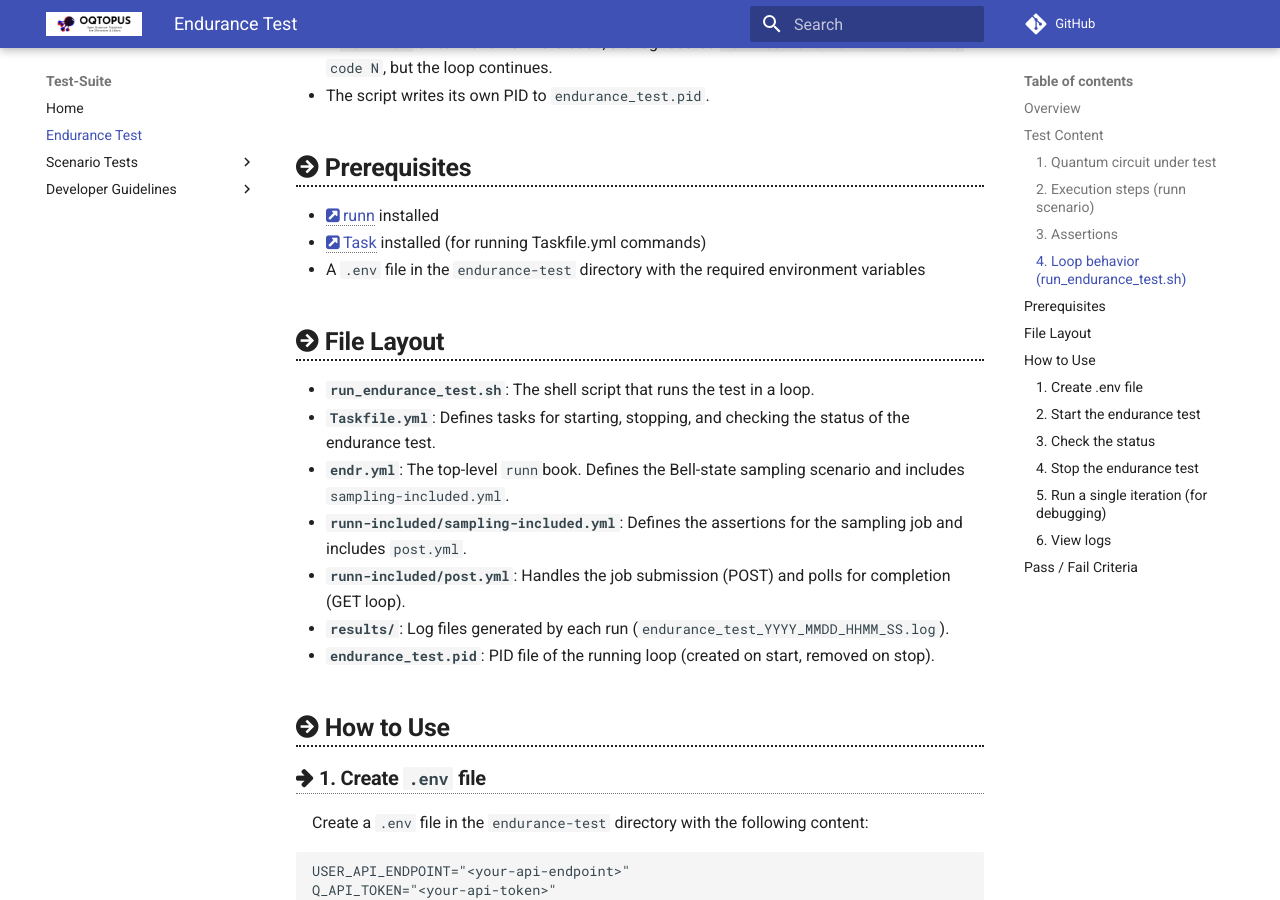
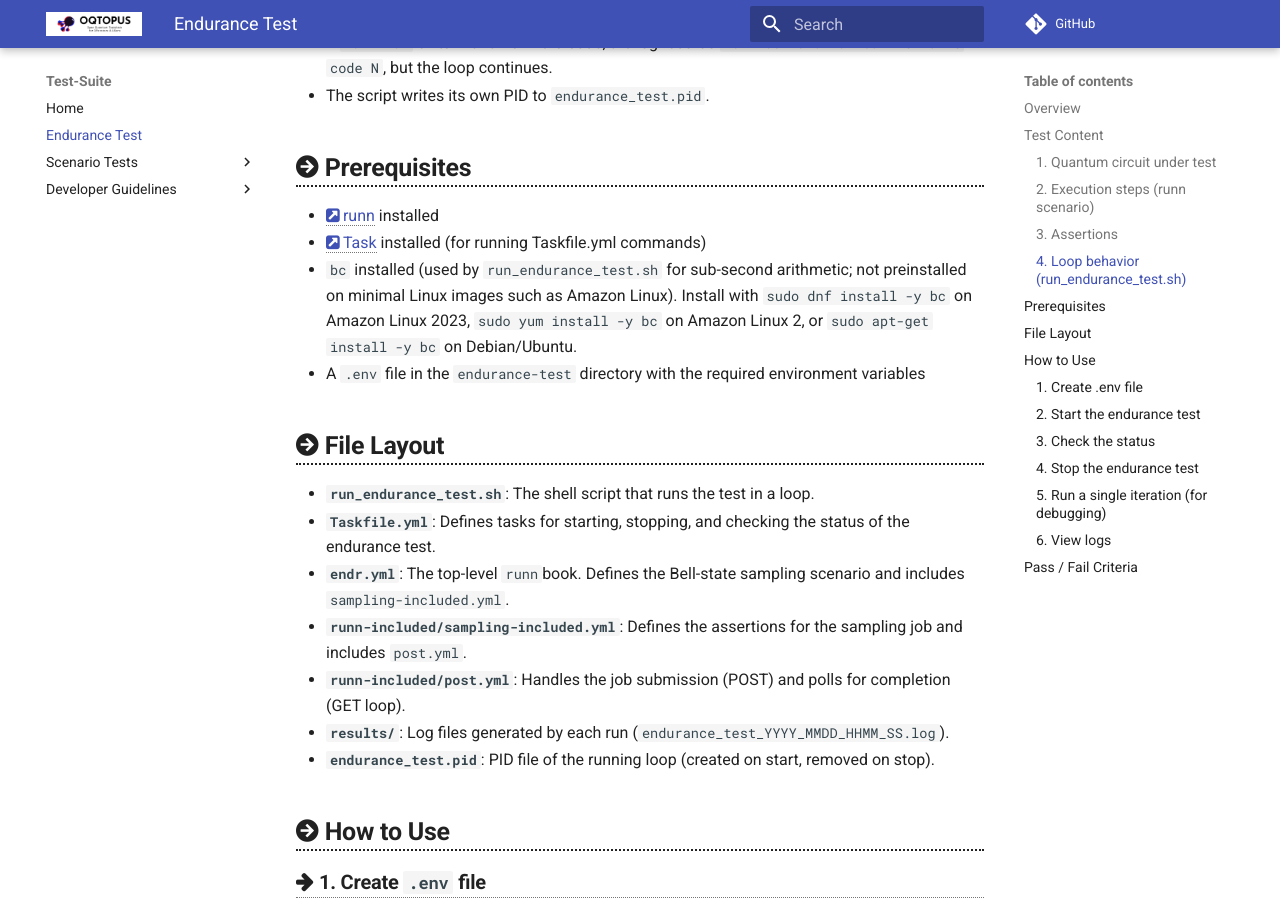
Before and after one commit to oqtopus-team/test-suite, an MkDocs documentation site: the page built from docs/endurance-test/README.md, in a window 1280 px wide and 900 px high, scrolled down 2080 px. Built offline with MkDocs 1.6.1 and Material for MkDocs 9.7.7, drawn with Linux system fonts in a browser that asks for light colours; comment, search, counter and statistics services are not loaded.

Commit message:
docs(endurance-test): add bc to prerequisites

```diff
--- a/endurance-test/README.md
+++ b/endurance-test/README.md
@@ -71,6 +71,7 @@ After the job reaches a terminal state, the test blocks in `sampling-included.ym
 
 - [runn](https://github.com/k1LoW/runn) installed
 - [Task](https://taskfile.dev/) installed (for running Taskfile.yml commands)
+- `bc` installed (used by `run_endurance_test.sh` for sub-second arithmetic; not preinstalled on minimal Linux images such as Amazon Linux). Install with `sudo dnf install -y bc` on Amazon Linux 2023, `sudo yum install -y bc` on Amazon Linux 2, or `sudo apt-get install -y bc` on Debian/Ubuntu.
 - A `.env` file in the `endurance-test` directory with the required environment variables
 
 ## File Layout
```
